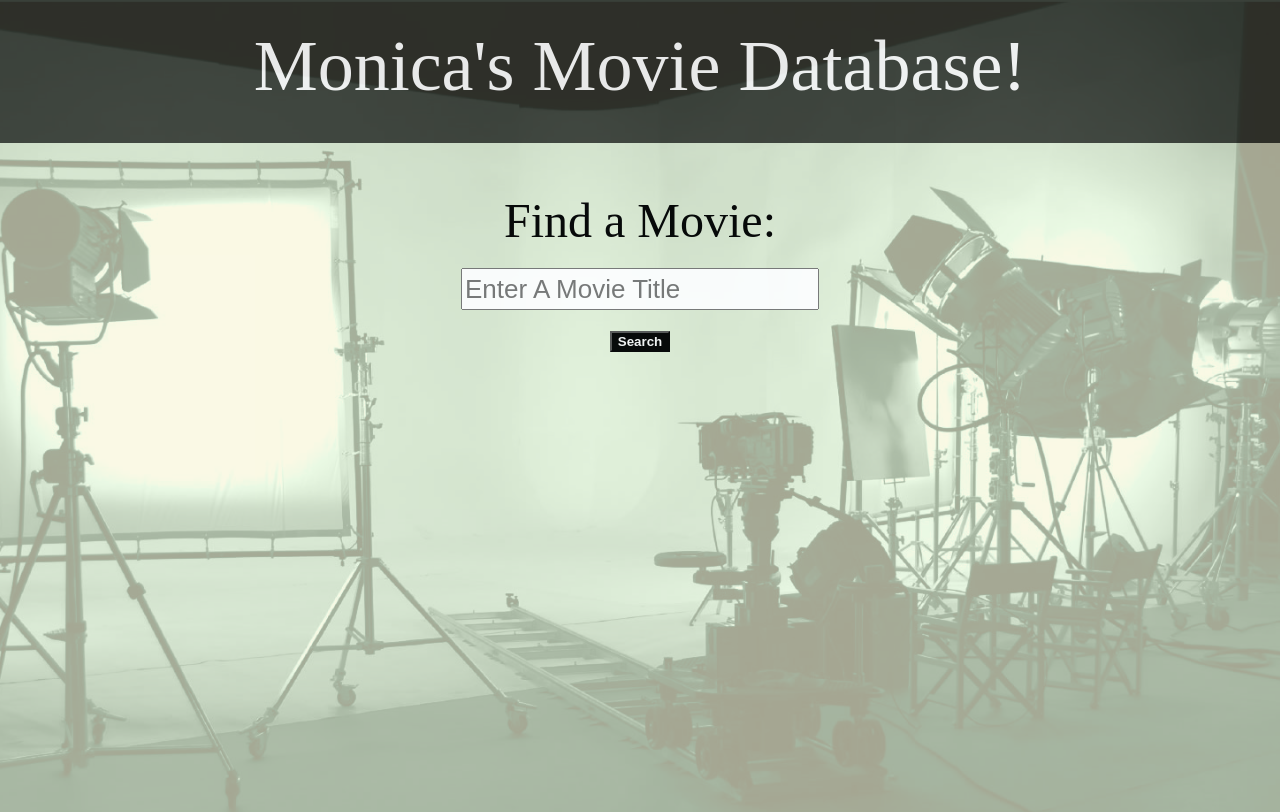
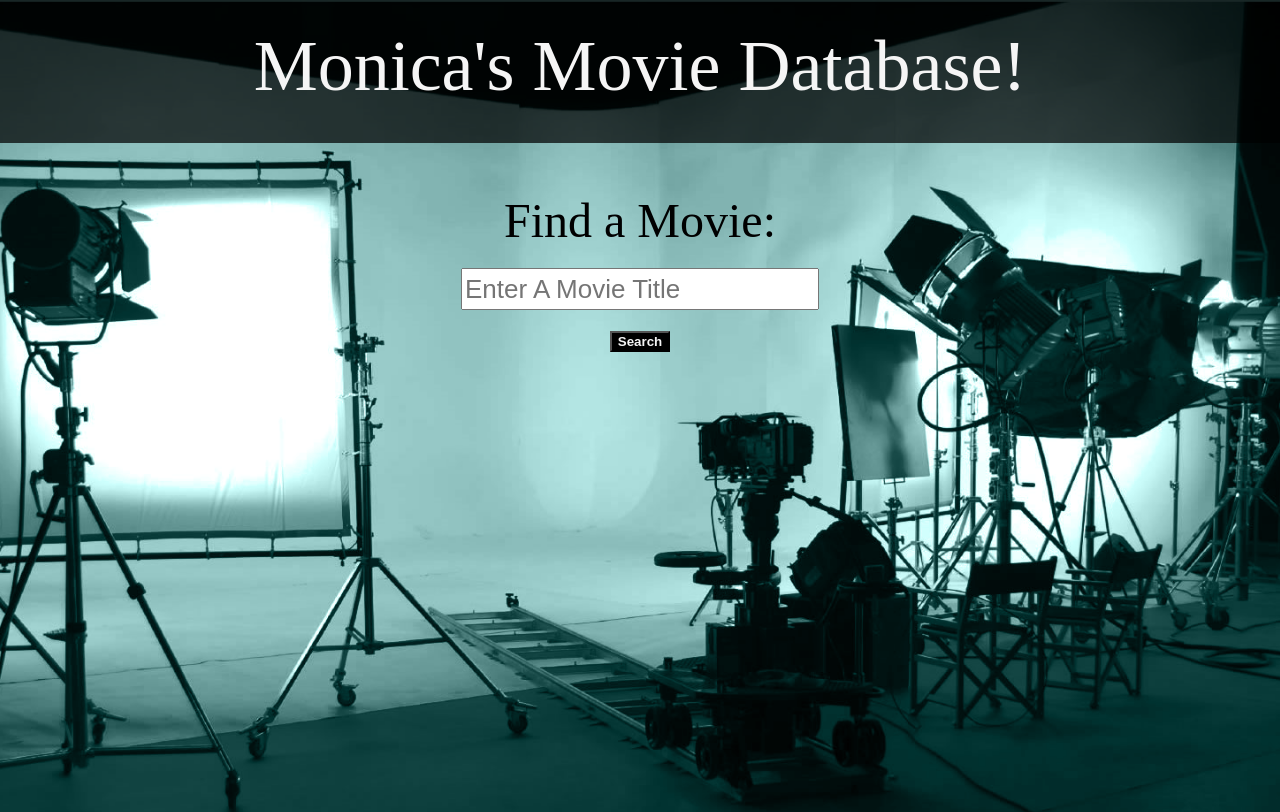
Before and after one commit to monica-suarez/movie-rating-api, a React (Create React App) app: page / in a window 1280 px wide. Shown: the top 812 px of the page. Built offline with nearby package versions, Linux system fonts and the light colour scheme; a web font is replaced by a local one.

Commit message:
trying to load content

```diff
--- a/src/components/Home/home.css
+++ b/src/components/Home/home.css
@@ -16,7 +16,7 @@
   z-index: 1;
 }
 
-.layer {
+/* .layer {
   background-color: rgba(248, 247, 216, 0.7);
   position: absolute;
   top: 0;
@@ -25,4 +25,4 @@
   height: 1000px;
   opacity: 95%;
   z-index: 1;
-}
+} */
```
